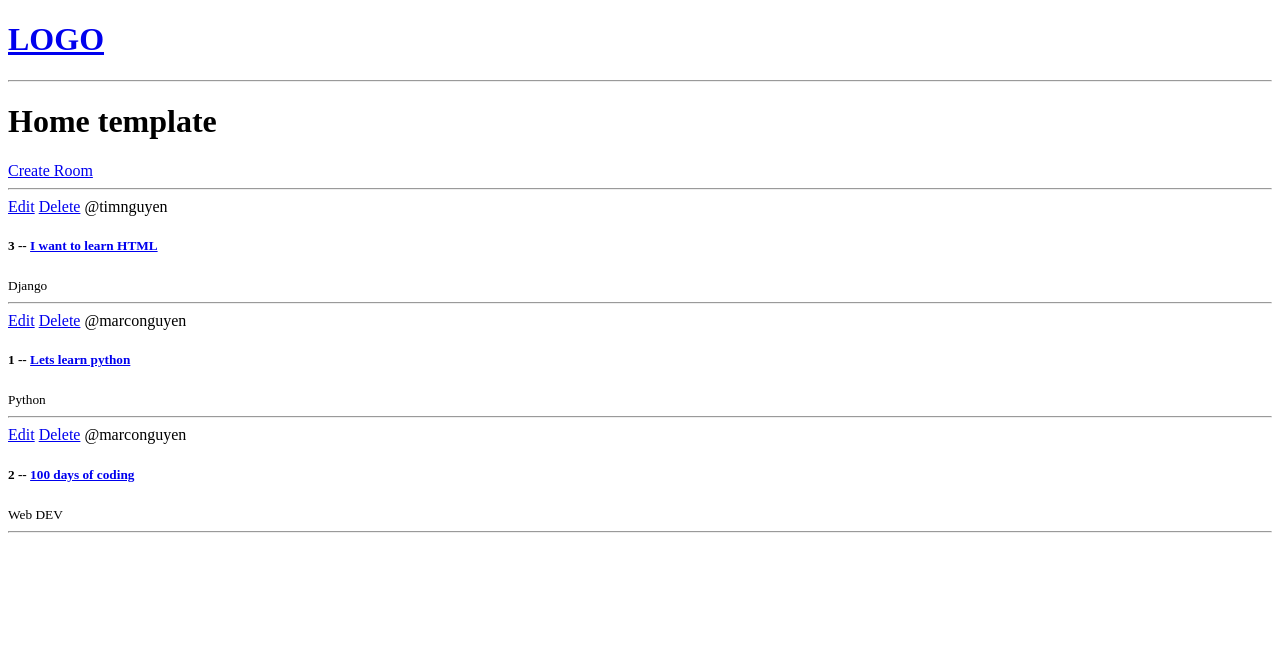
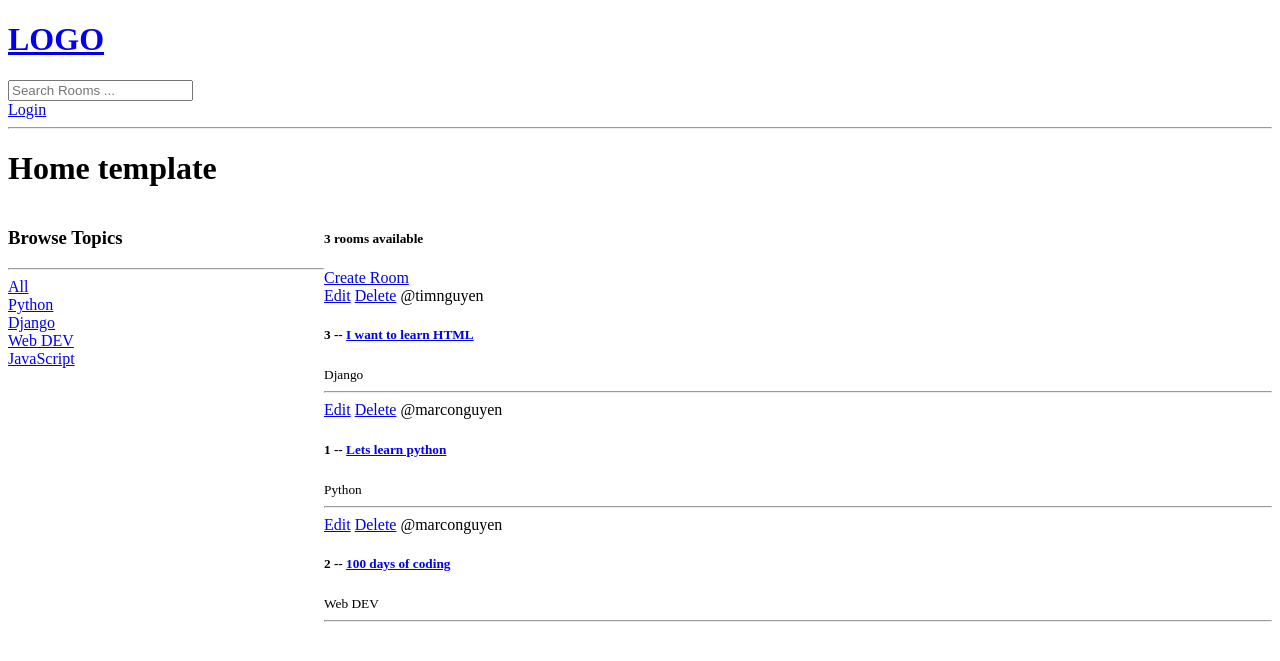
Before and after one commit to marco081116/TestingDjango2, a Django app: page / in a window 1280 px wide. Shown: the top 661 px of the page. Run offline with Django 4.2, Linux system fonts and the light colour scheme; data comes from the database, SQL or seed files in the repository; both versions use the stored data as it was after the commit.

Commit message:
Search, user login, flask messages

```diff
--- a/Testing2/base/templates/base/home.html
+++ b/Testing2/base/templates/base/home.html
@@ -1,16 +1,37 @@
 {% extends 'main.html' %}
 
 {% block content %}
+<!--style này để tách cáo home-container ra thành 2 phần-->
+<style>
+    .home-container{
+        display: grid;
+        grid-template-columns: 1fr 3fr;
+    }
+</style>
+
 
 <h1>Home template</h1>
 
 
-<div>
+<div class="home-container">
+    <div>
+        <h3>Browse Topics</h3>
+        <hr>
 
-    <a href= "{% url 'create-room' %}">Create Room</a>
-    <hr>
+        <div>
+            <a href="{% url 'home' %}">All</a>
+        </div>
+
+        {% for topic in topics %}
+            <div>
+                <a href="{% url 'home' %}?q={{topic.name}}">{{topic.name}}</a>
+            </div>
+        {% endfor %}
+    </div>
 
     <div>
+        <h5>{{room_count}} rooms available</h5>
+        <a href= "{% url 'create-room' %}">Create Room</a>
         {% for room in rooms %}
             <div>
                 <a href="{% url 'update-room' room.id %}">Edit</a>
@@ -27,5 +48,4 @@
     </div>
 </div>
 
-
 {% endblock content %}
--- a/Testing2/base/urls.py
+++ b/Testing2/base/urls.py
@@ -2,8 +2,11 @@ from django.urls import path
 from . import views
 
 urlpatterns = [
+    path('login/', views.loginPage, name = 'login'),
+
     path('', views.home, name= 'home'),
     path('room/<str:pk>/', views.room, name= 'room'), # pass value pk(string)
+
     path('create-room/', views.createRoom, name= 'create-room'),
     path('update-room/<str:pk>/', views.updateRoom, name= 'update-room'),
     path('delete-room/<str:pk>/', views.deleteRoom, name= 'delete-room'),
--- a/Testing2/base/views.py
+++ b/Testing2/base/views.py
@@ -1,6 +1,9 @@
 from django.shortcuts import render, redirect
-from django.http import HttpResponse
-from .models import Room
+from django.db.models import Q  # Q look up allows us to and or while searching
+from django.contrib import messages # ném message cho user
+from django.contrib.auth.models import User # bộ library của django để đăng nhập user
+from django.contrib.auth import authenticate, login, logout # bộ library để login
+from .models import Room, Topic
 from .forms import RoomForm
 
 
@@ -12,9 +15,40 @@ from .forms import RoomForm
 #     {'id': 3, 'name': 'Frontend DEV !!!'},
 # ]
 
+def loginPage(request):
+    if request.method == 'POST':
+        username = request.POST.get('Username')
+        password = request.POST.get('Password')
+        try:
+            user = User.objects.get(username= username)
+        except:
+            messages.error(request, 'User does not exist !')
+
+        user = authenticate(request, username= username, password= password)
+
+        if user is not None:
+            login(request, user)
+            return redirect('home')
+        else:
+            messages.error(request, 'Username or password does not correct !')
+
+    context = {}
+
+    return render(request, 'base/login_register.html', context)
+
 def home(request):
-    rooms = Room.objects.all() # override the 'room' value
-    context = {'rooms': rooms}
+    q = request.GET.get('q') if request.GET.get('q') != None else '' # chứa cái tên topics để ném vào
+
+    rooms = Room.objects.filter(
+        Q(topic__name__icontains = q) |
+        Q(name__icontains = q) |
+        Q(description__icontains = q)
+    ) # override the 'room' value
+
+    topics = Topic.objects.all()
+    room_count= rooms.count()
+
+    context = {'rooms': rooms, 'topics': topics, 'room_count': room_count}
     return render(request, 'base/home.html', context)
 
 def room(request, pk):
--- a/Testing2/templates/main.html
+++ b/Testing2/templates/main.html
@@ -9,6 +9,14 @@
 <body>
     {% include 'navbar.html' %}
 
+    {% if messages %}
+    <ul class="messages">
+        {% for message in messages %}
+        <li>{{ message }}</li>
+        {% endfor %}
+    </ul>
+    {% endif %}
+
     {% block content %}
 
     {% endblock %}
--- a/Testing2/templates/navbar.html
+++ b/Testing2/templates/navbar.html
@@ -1,4 +1,11 @@
 <a href= "/">
     <h1>LOGO</h1>
 </a>
+
+<form method="GET" action="{% url 'home' %}">
+    <input type="text" name="q" placeholder="Search Rooms ..." />
+</form>
+
+<a href="{% url 'login' %}">Login</a>
+
 <hr>
```
Also changed, not shown: Testing2/base/templates/base/login_register.html (added, +19 -0 lines), Testing2/db.sqlite3.
